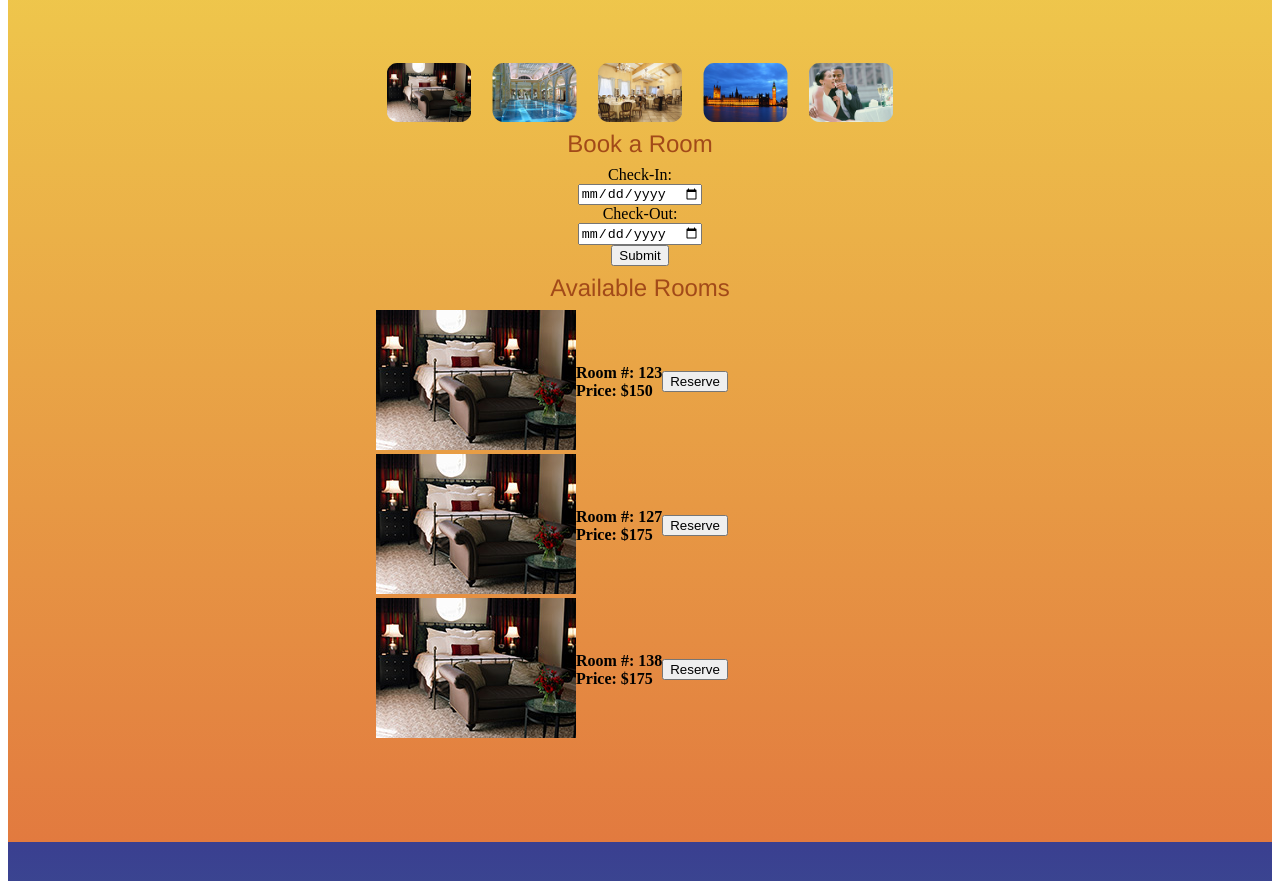
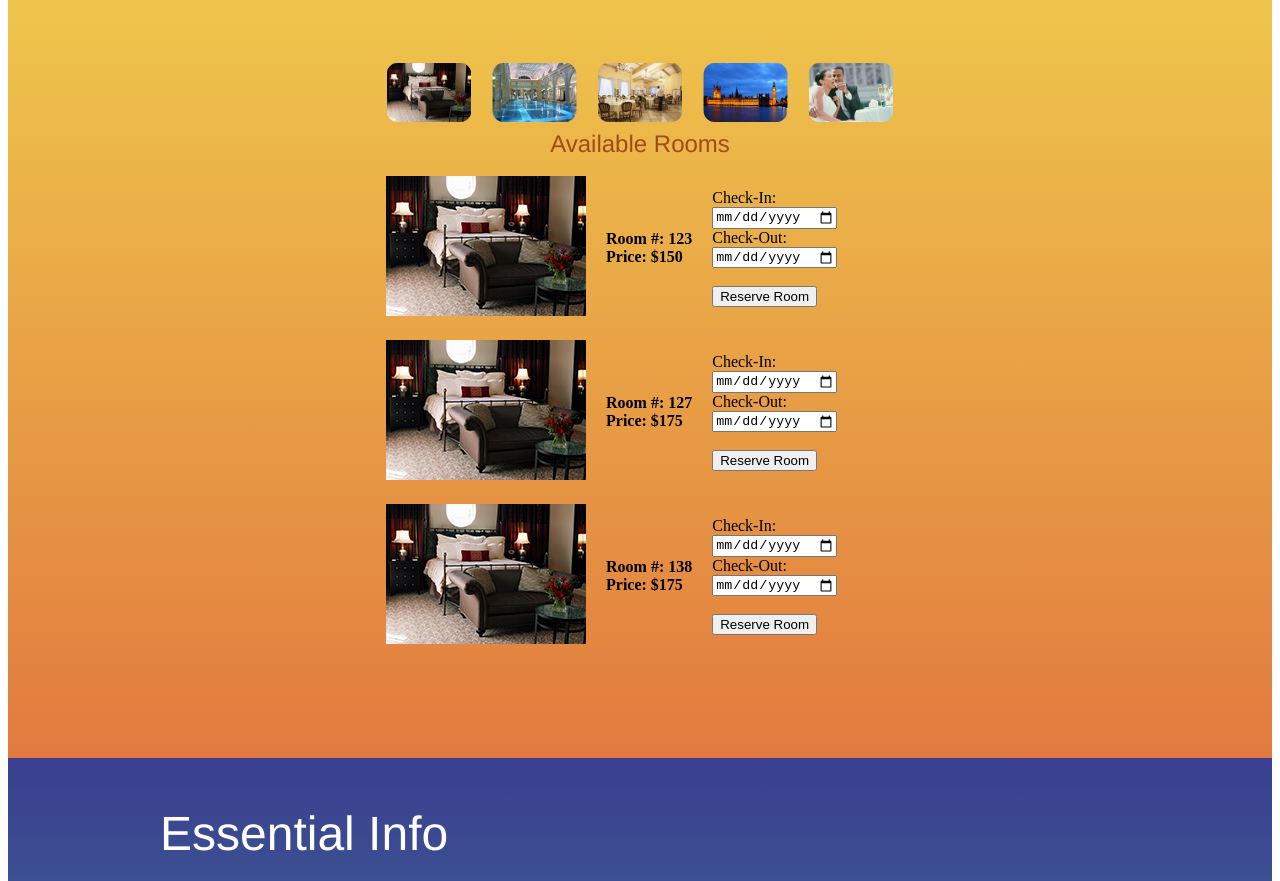
Before and after one commit to anataliocs/reactiveapp2019, an Angular app in the folder angular-app/: page / in a window 1280 px wide. Shown: the part 660-1541 px from the top of the page. Built offline with nearby package versions, Linux system fonts and the light colour scheme.

Commit message:
Fix reservation forms

```diff
--- a/angular-app/src/app/app.component.css
+++ b/angular-app/src/app/app.component.css
@@ -1,4 +1,3 @@
-
 /* line 5, ../../../../../.rvm/gems/ruby-2.1.2/gems/compass-core-1.0.0.rc.1/stylesheets/compass/reset/_utilities.scss */
 html, body, div, span, applet, object, iframe,
 h1, h2, h3, h4, h5, h6, p, blockquote, pre,
@@ -346,6 +345,13 @@ header #nav .navbar ul li a:hover {
 header #nav .navbar ul li a.active {
   background-color: #DF4848;
   color: #FFFFFF;
+}
+
+/* line 1, ../../../components/sass/modules/_welcome.scss */
+#roomsTable td {
+  padding: 10px 10px 10px 10px;
+  margin: 10px 10px 10px 10px;
+
 }
 
 /* line 1, ../../../components/sass/modules/_welcome.scss */
--- a/angular-app/src/app/app.component.html
+++ b/angular-app/src/app/app.component.html
@@ -36,10 +36,29 @@
             class="hidesm" src="/assets/images/intro_wedding.jpg"
             alt="Intro Gallery Dining Sample Pictures">
           </div>
-          <h1>Book a Room</h1>
+
+        </div>
+      </div>
+
+      <h1>Available Rooms</h1>
+
+      <div class="row" *ngIf="rooms">
+        <div class="col-12">
+          <div class="table-responsive">
+            <table class="table" id="roomsTable">
+              <tbody>
+              <tr *ngFor="let room of rooms">
+                <td>
+                  <img src="/assets/images/intro_room.jpg" alt="Intro Gallery Room Sample Pictures">
+                </td>
+                <td>
+                  <strong>Room #: {{room.roomNumber}}</strong><br/>
+                  <strong>Price: ${{room.price}}</strong>
+                </td>
+                <td>
 
                   <form class="form-horizontal" [formGroup]="roomsearch"
-                (ngSubmit)="onSubmit(roomsearch)">
+                        (ngSubmit)="reserveRoom(room.id)">
 
                     <div class="form-group">
                       <label for="checkin" class="col-4">Check-In:</label>
@@ -56,33 +75,15 @@
                       </div>
                     </div>
 
+                    <br/>
                     <div class="form-group">
                       <div class="col-offset-2 col-10">
-                <button type="submit" class="btn btn-primary btn-lg">Submit</button>
+                        <button type="submit" class="btn btn-primary btn-lg">Reserve Room</button>
                       </div>
                     </div>
 
                   </form>
-        </div>
-      </div>
 
-      <h1>Available Rooms</h1>
-
-      <div class="row" *ngIf="rooms">
-        <div class="col-12">
-          <div class="table-responsive">
-            <table class="table">
-              <tbody>
-              <tr *ngFor="let room of rooms">
-                <td>
-                  <img src="/assets/images/intro_room.jpg" alt="Intro Gallery Room Sample Pictures">
-                </td>
-                <td>
-                  <strong>Room #: {{room.roomNumber}}</strong><br/>
-                  <strong>Price: ${{room.price}}</strong>
-                </td>
-                <td>
-                  <button type="submit" class="btn btn-primary" (click)="reserveRoom(room.id)">Reserve</button>
                 </td>
               </tr>
               </tbody>
```
Lines whose indentation alone changed are shown as unchanged.
